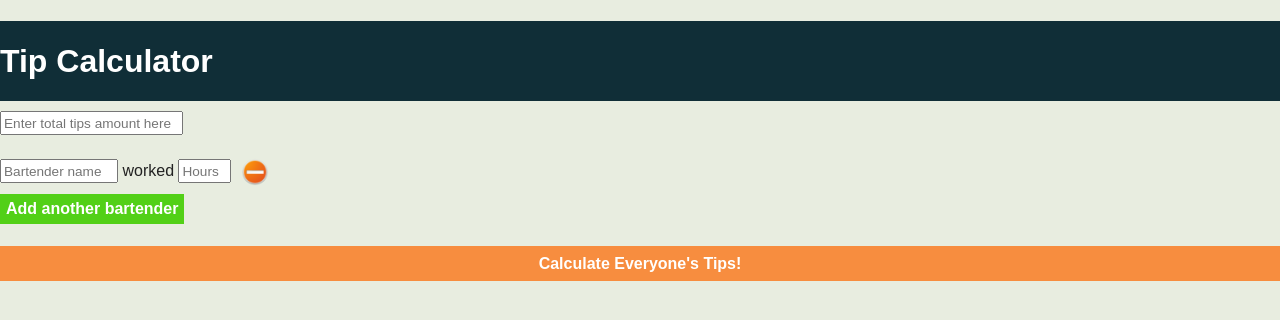
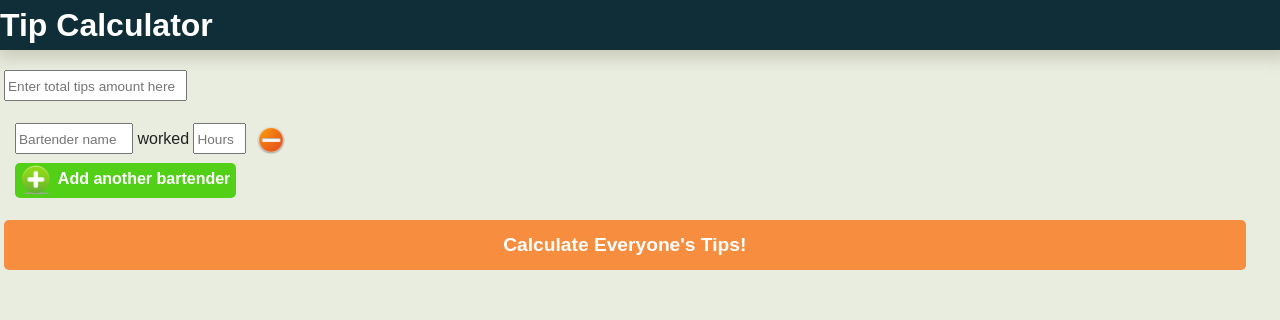
Before and after one commit to Uzmani/uzmani.github.io, a plain HTML site: page index.html in a window 1280 px wide. Drawn offline with Linux system fonts and the light colour scheme.

Commit message:
more stylings

```diff
--- a/css/main.css
+++ b/css/main.css
@@ -99,7 +99,7 @@ textarea {
 
 body {
   background-color: #E8EDE0;
-  margin: 0px auto;
+  margin: 0px;
 }
 
 #container {
@@ -108,11 +108,16 @@ body {
 /*Header styles */
 #heading {
   background-color: #102e37;
-  height: 80px;
-  line-height: 80px;
+  height: 50px;
+  line-height: 50px;
+  -moz-box-shadow:    3px 3px 5px 6px #ccc;
+  -webkit-box-shadow: 3px 3px 5px 6px #ccc;
+  box-shadow:         3px 3px 15px 6px #ccb;
+}
 
-}
 #heading h1 {
+  margin:0;
+  padding:0;
   color: #fff;
 }
 
@@ -128,21 +133,27 @@ body {
 }
 
 /* input box styles */
+
+
 .bartender-info {
-  margin-bottom: 8px;
+  margin: 0 0 8px 15px;
 }
 
 .name-box {
   width: 110px;
+  height: 25px;
 }
 
 .hours-box {
   width: 45px;
+  height: 25px;
 }
 
 #total-pool {
   width: 175px;
-  margin-top: 10px;
+  height: 25px;
+  margin: 20px 0 0 4px;
+
 }
 
 /*validation errors*/
@@ -190,16 +201,23 @@ label.error {
 /*Add bartender button*/
 #add-button {
   background-color: #52D017;
-  height: 30px;
+  height: 35px;
   border-style: none;
   font-weight: bold;
   color: white;
+  margin: 0 0 0 15px;
+  border-radius: 5px;
+}
+
+#add-button img {
+  width: 30px;
+  margin: 0 3px 0 0;
 }
 
 /*Remove bartenter button*/
 
-img {
-  height: 28px;
+.remove-button {
+  height: 30px;
   margin-left: 5px;
 }
 
@@ -207,10 +225,13 @@ img {
 .calc-button {
   background-color: #F78D3F;
   border-style: none;
+  border-radius: 5px;
+  font-size: 1.2em;
   font-weight: bold;
   color: white;
-  width: 100%;
-  height: 35px;
+  width: 97%;
+  height: 50px;
+  margin-left: 4px;
 }
 
 /*Placeholder styles*/
@@ -218,7 +239,10 @@ img {
 ::-moz-placeholder { font-size: .85em; } /* firefox 19+ */
 :-ms-input-placeholder { font-size: .85em; } /* ie */
 
-
+/* Render Results */
+#name {
+  margin: 5px 0 0 10px;
+}
 
 
 
--- a/index.html
+++ b/index.html
@@ -41,7 +41,10 @@
           </div>
         </div>
         <div id='error-list'></div>
-        <button id="add-button">Add another bartender</button>
+        <button id="add-button">
+          <span><img src="img/add1.png"></span>
+          <span>Add another bartender</span>
+        </button>
         <br><br>
         <button class="calc-button">Calculate Everyone's Tips!</button>
       </div>
```
Also changed, not shown: img/add1.png (added).
